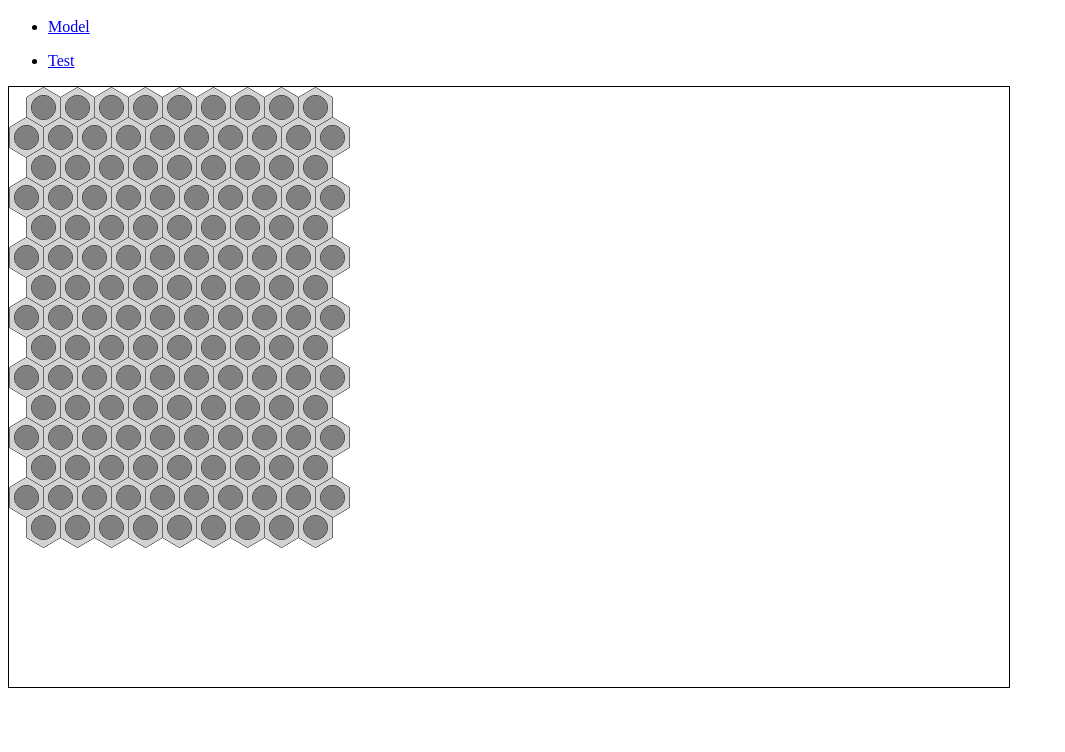
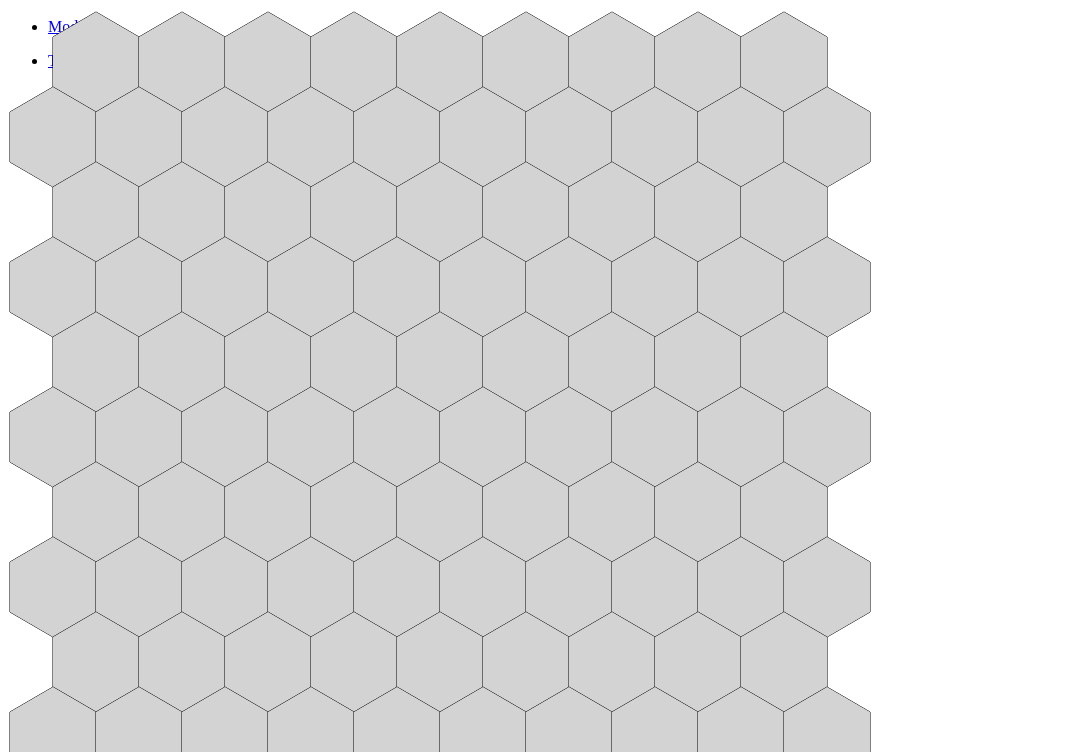
Before and after one commit to marsfromlars/xbattle, a plain HTML site: page index.html in a window 1280 px wide. Shown: the part 48-800 px from the top of the page, without its empty margins (0-1065 px from the left). Drawn offline with Linux system fonts and the light colour scheme.

Commit message:
reactive sizing

```diff
--- /dev/null
+++ b/css/xbattle.css
@@ -0,0 +1,7 @@
+#canvas1 {
+  position: absolute;
+  top: 50px;
+  left: 0;
+  right: 0;
+  bottom: 0;
+}
--- a/index.html
+++ b/index.html
@@ -4,10 +4,11 @@
     <script src="js/utils.js"></script>
     <script src="js/canvas.js"></script>
     <script src="js/hexagon.js"></script>
-
+    <script src="js/hexboard.js"></script>
     <!--
       See https://jsfiddle.net/elelpublic/k5fh2j83/8/
     -->
+    <link rel="stylesheet" href="css/xbattle.css">
   </head>
   <body>
     <h1>xbattle</h1>
@@ -17,8 +18,10 @@
     <ul>
       <li><a href="test.html">Test</a></li>
     </ul>
+    <!--
+      width="500" height="800" style="border: 1px solid black;"
+    -->
     <canvas id="canvas1"
-      width="1000" height="600" style="border: 1px solid black;"
       >
   </canvas>
     <script src="js/index.js"></script>
--- a/js/canvas.js
+++ b/js/canvas.js
@@ -3,8 +3,19 @@
 (function () {
 
   Canvas = function ( context ) {
-       this.context = context;
+
+    let me = this;
+    me.context = context;
+
   };
+
+  Canvas.prototype.getWidth = function() {
+    return this.context.canvas.scrollWidth;
+  }
+
+  Canvas.prototype.getHeight = function() {
+    return this.context.canvas.scrollHeight;
+  }
 
   /*
   var privateMethod = function (x) {
--- a/js/hexagon.js
+++ b/js/hexagon.js
@@ -7,7 +7,7 @@
     me.x = x;
     me.y = y;
     me.side = side;
-    me.middle = Math.floor( me.side * Math.sin( 60 * Math.PI / 180 ) );
+    me.middle = Math.floor( me.side * Math.sinDegrees( 60 ) );
     me.halfside = Math.floor( me.side / 2 );
     me.width = 2 * me.middle;
     me.height = 2 * me.side;
@@ -30,22 +30,13 @@
     }
   };
 
-  /*
-  var privateMethod = function (x) {
-      if (this.bar === 999) {
-          this.bar = x;
-      }
-  };
-  */
-
-  Hexagon.prototype.draw = function ( context, border, fill ) {
+  Hexagon.prototype.draw = function ( context, border, fill, offsetX, offsetY ) {
 
     let me = this;
-    //let c = new Canvas( context );
     let c = context;
     let p = me.points;
-    let x = me.leftX;
-    let y = me.topY;
+    let x = me.leftX + offsetX;
+    let y = me.topY + offsetY;
 
     c.beginPath();
     c.moveTo( x + p[ 0 ][ 0 ], y + p[ 0 ][ 1 ] );
@@ -62,6 +53,6 @@
       c.fill();
     }
 
-};
+  };
 
 }());
--- /dev/null
+++ b/js/hexboard.js
@@ -0,0 +1,37 @@
+/** A rectangular hex field playing board */
+
+(function () {
+
+  HexBoard = function ( columns, rows ) {
+    let me = this;
+    me.columns = columns;
+    me.rows = rows;
+  };
+
+  HexBoard.prototype.draw = function ( context, x, y, width, height ) {
+
+    let me = this,
+      rows = me.rows,
+      columns = me.columns,
+      canvas = new Canvas( context );
+
+    let sideH = 2 * Math.floor( height / ( rows * 3 + 1 ) );
+    let halfCellWidth = ( width / columns ) / 2;
+    let sideW = Math.floor( halfCellWidth * Math.sinDegrees( 90 ) / Math.sinDegrees( 60 ) );
+    let side = Math.min( sideH, sideW );
+
+    for( let row = 0; row < rows; row++ ) {
+      for( let column = 0; column < columns; column++ ) {
+        if( row % 2 != 0 || column < columns - 1 ) {
+          let hex = new Hexagon( column, row, side );
+          context.fillStyle = 'lightgray';
+          hex.draw( context, true, true, x, y );
+          context.fillStyle = 'gray';
+          //canvas.drawCircle( hex.leftX + hex.center.x, hex.topY + hex.center.y, 0.6 * size, true, true );
+        }
+      }
+    }
+
+  };
+
+}());
--- a/js/index.js
+++ b/js/index.js
@@ -7,27 +7,40 @@ ctx.lineWidth = 1;
 ctx.setTransform(1,0,0,1,0.5,0.5); // not so useful for the curve itself
 
 
-let c = new Canvas( ctx );
+let canvas = new Canvas( ctx );
 
 let marginLeft = 10;
 let marginTop = 10;
 let width = 10;
 let height = 15;
 let size = 20;
+let border = 10;
+
+let board = new HexBoard( 10, 10 );
+
+let redraw = function() {
+  canvas1.width = document.documentElement.clientWidth;
+  canvas1.height = document.documentElement.clientHeight;
+  board.draw( ctx, border, border, canvas.getWidth() - 2 * border, canvas.getHeight() - 2 * border );
+}
+
+redraw();
 
 //drawHexgrid( ctx, marginLeft, marginTop, width, height, size );
 
+/*
 for( let y = 0; y < height; y++ ) {
   for( let x = 0; x < width; x++ ) {
     if( y % 2 != 0 || x < width - 1 ) {
       let hex = new Hexagon( x, y, size );
       ctx.fillStyle = 'lightgray';
-      hex.draw( ctx, true, true );
+      hex.draw( ctx, true, true, 0, 0 );
       ctx.fillStyle = 'gray';
-      c.drawCircle( hex.leftX + hex.center.x, hex.topY + hex.center.y, 0.6 * size, true, true );
+      canvas.drawCircle( hex.leftX + hex.center.x, hex.topY + hex.center.y, 0.6 * size, true, true );
     }
   }
 }
+*/
 
 /*
 ctx.moveTo( 0, 0 );
@@ -46,3 +59,9 @@ for( let y = 0; y < height; y++ ) {
   }
 }
 */
+
+window.addEventListener("resize", resizeCanvas, false);
+
+function resizeCanvas(e) {
+  redraw();
+}
--- a/js/utils.js
+++ b/js/utils.js
@@ -72,3 +72,13 @@ let drawHexgrid = function( ctx, xStart, yStart, width, height, side ) {
     }
   }
 }
+
+/**
+ * Returns sinus based on degrees rather than radians
+ *
+ * @param degrees Arc degrees
+ *
+ */
+Math.sinDegrees = function( degrees ) {
+  return Math.sin( degrees * Math.PI / 180 );
+}
```
